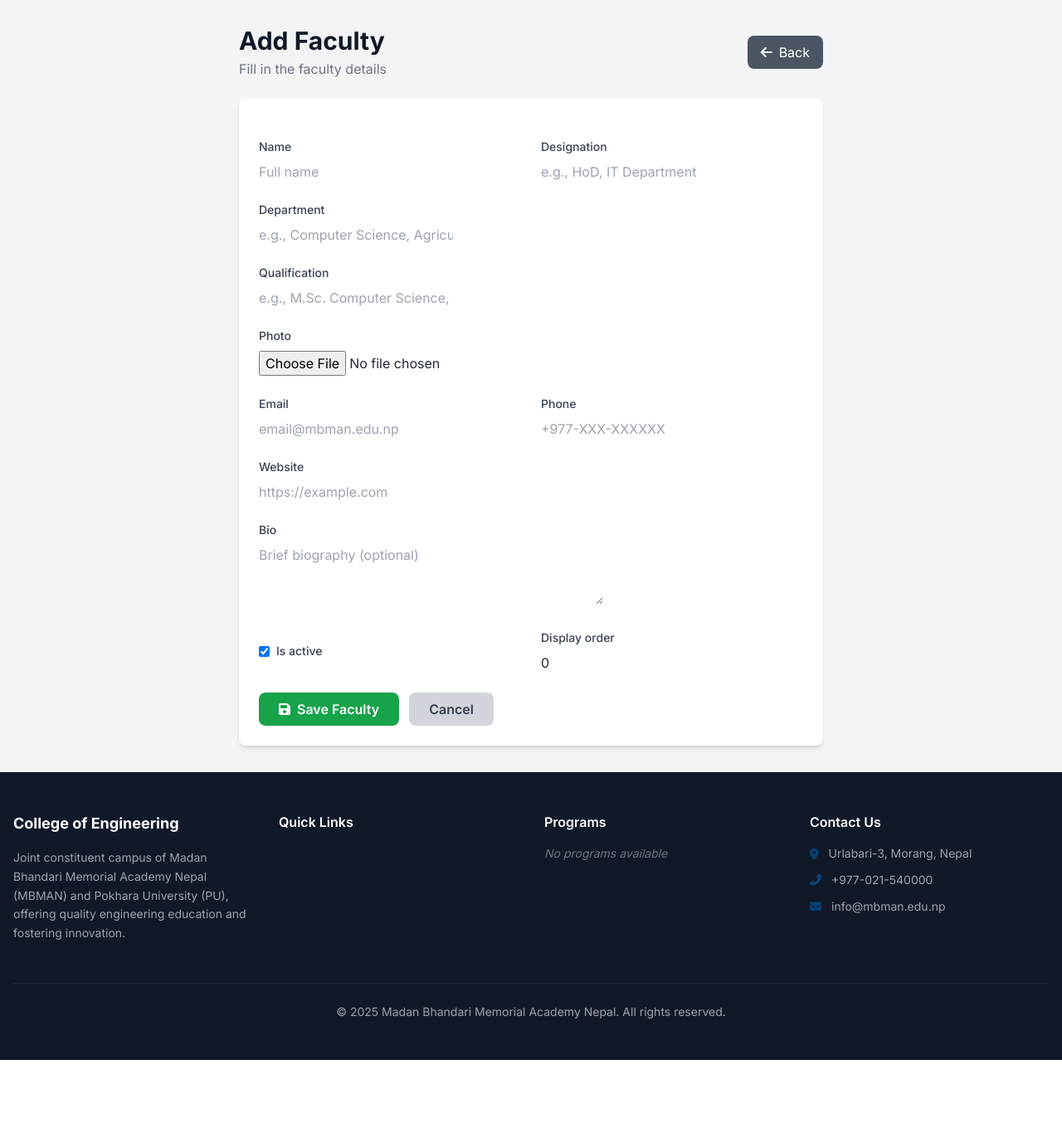
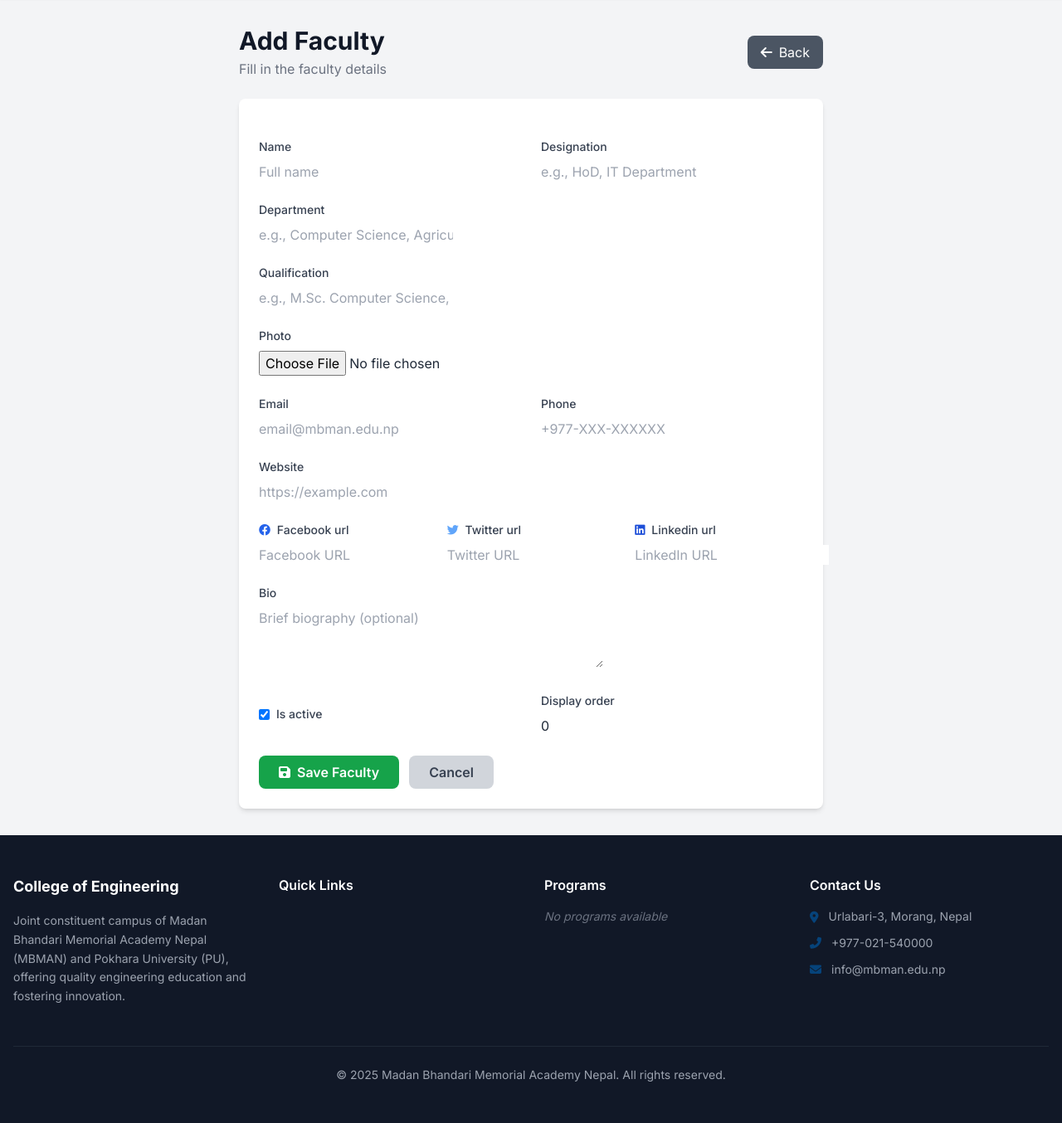
Before and after one commit to MadanBhandaiMemorialAcademy/MBMAN-COE, a Django app: page /admin/faculty/add/ in a window 1280 px wide. Shown: the part 119-1473 px from the top of the page at 83% size. Before the commit the page ends 1397 px from the top, so only its background shows below. Run offline with Django 5.2, Linux system fonts and the light colour scheme; the visitor is signed in with stand-in values (Sample User, id 1); data that the repository does not hold is empty; some libraries are stand-ins or nearby versions.

Commit message:
Feat: add the faculty detail config

```diff
--- a/home/forms.py
+++ b/home/forms.py
@@ -116,6 +116,9 @@
             "email",
             "phone",
             "website",
+            "facebook_url",
+            "twitter_url",
+            "linkedin_url",
             "bio",
             "is_active",
             "display_order",
@@ -147,6 +150,15 @@
             ),
             "website": forms.URLInput(
                 attrs={"class": "form-input", "placeholder": "https://example.com"}
+            ),
+            "facebook_url": forms.URLInput(
+                attrs={"class": "form-input", "placeholder": "Facebook URL"}
+            ),
+            "twitter_url": forms.URLInput(
+                attrs={"class": "form-input", "placeholder": "Twitter URL"}
+            ),
+            "linkedin_url": forms.URLInput(
+                attrs={"class": "form-input", "placeholder": "LinkedIn URL"}
             ),
             "bio": forms.Textarea(
                 attrs={
--- a/home/models.py
+++ b/home/models.py
@@ -99,6 +99,9 @@
     website = models.URLField(
         blank=True, null=True, help_text="Personal or professional website"
     )
+    facebook_url = models.URLField(blank=True, null=True, help_text="Facebook profile URL")
+    twitter_url = models.URLField(blank=True, null=True, help_text="Twitter/X profile URL")
+    linkedin_url = models.URLField(blank=True, null=True, help_text="LinkedIn profile URL")
     bio = models.TextField(blank=True, null=True)
     is_active = models.BooleanField(default=True)
     display_order = models.IntegerField(default=0, help_text="Lower numbers appear first")
--- a/templates/home/admin/faculty_form.html
+++ b/templates/home/admin/faculty_form.html
@@ -80,6 +80,21 @@
                     {% if form.website.errors %}<p class="mt-1 text-sm text-red-600">{{ form.website.errors.0 }}</p>{% endif %}
                 </div>
 
+                <div class="grid grid-cols-1 md:grid-cols-3 gap-6">
+                    <div>
+                        <label class="block text-sm font-medium text-gray-700 mb-2"><i class="fab fa-facebook text-blue-600 mr-1"></i> {{ form.facebook_url.label }}</label>
+                        {{ form.facebook_url }}
+                    </div>
+                    <div>
+                        <label class="block text-sm font-medium text-gray-700 mb-2"><i class="fab fa-twitter text-blue-400 mr-1"></i> {{ form.twitter_url.label }}</label>
+                        {{ form.twitter_url }}
+                    </div>
+                    <div>
+                        <label class="block text-sm font-medium text-gray-700 mb-2"><i class="fab fa-linkedin text-blue-700 mr-1"></i> {{ form.linkedin_url.label }}</label>
+                        {{ form.linkedin_url }}
+                    </div>
+                </div>
+
                 <div>
                     <label class="block text-sm font-medium text-gray-700 mb-2">{{ form.bio.label }}</label>
                     {{ form.bio }}
```
Also changed, not shown: templates/home/faculty_detail.html (+20 -6 lines), home/migrations/0023_faculty_facebook_url_faculty_linkedin_url_and_more.py (added).
